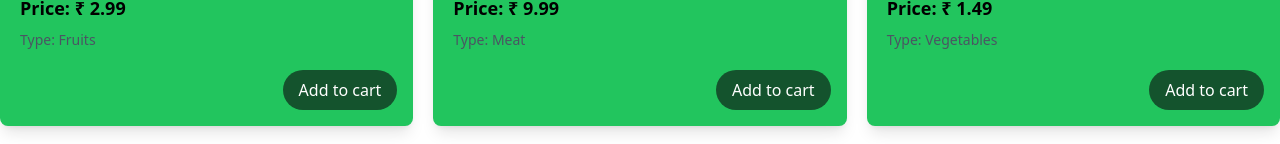
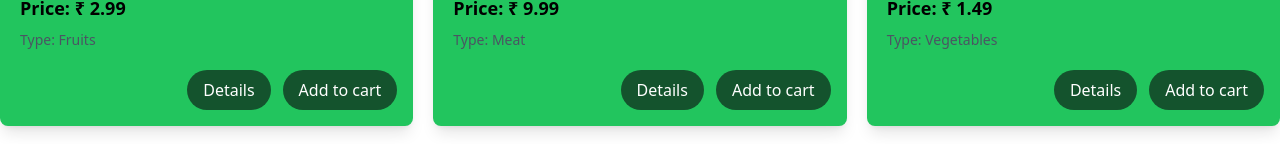
Before and after one commit to Tirthankar03/agroww, a React (Vite) app: page / in a window 1280 px wide. Shown: the part 699-843 px from the top of the page. Built offline with nearby package versions, Linux system fonts and the light colour scheme.

Commit message:
ui design of cart page created basic reducer functions for products initialized

```diff
--- a/package.json
+++ b/package.json
@@ -10,11 +10,14 @@
     "preview": "vite preview"
   },
   "dependencies": {
+    "@reduxjs/toolkit": "^2.2.2",
     "@tailwindcss/aspect-ratio": "^0.4.2",
     "react": "^18.2.0",
     "react-dom": "^18.2.0",
     "react-icons": "^5.0.1",
-    "react-router-dom": "^6.22.2"
+    "react-redux": "^9.1.0",
+    "react-router-dom": "^6.22.2",
+    "sonner": "^1.4.41"
   },
   "devDependencies": {
     "@types/react": "^18.2.56",
--- a/src/components/Card.tsx
+++ b/src/components/Card.tsx
@@ -2,9 +2,12 @@ import { Link } from "react-router-dom";
 import { Product } from "../libs/type";
 import { useState } from "react";
 import { FaBookmark, FaRegBookmark } from "react-icons/fa";
+import { useAppDispatch } from "../store/store";
+import { addToCart } from "../store/features/productSlice";
 
 function Card(props: Product) {
     const [heart, setHeart] = useState(true);
+    const dispatch = useAppDispatch();
   return (
     <div className="flex flex-col w-full h-full !p-4 bg-green-500 shadow-lg rounded-lg">
         <div className="relative w-full h-full">
@@ -43,12 +46,19 @@ function Card(props: Product) {
 
 
 
-          <div className="flex flex-1 items-end flex-row-reverse">
-          <Link
-            to={'/cart'}
+          <div className="flex flex-1 items-end gap-3 flex-row-reverse">
+          <button
+            onClick={() => dispatch(addToCart({...props, quantity: 1}))}
             className="linear rounded-[20px] bg-green-900 px-4 py-2 text-base font-medium text-white transition duration-200 hover:bg-green-700 active:bg-green-700"
           >
             Add to cart
+          </button>
+
+          <Link
+            to={`/details/${props.id}`}
+            className="linear rounded-[20px] bg-green-900 px-4 py-2 text-base font-medium text-white transition duration-200 hover:bg-green-700 active:bg-green-700"
+          >
+            Details
           </Link>
           </div>
 
--- a/src/main.tsx
+++ b/src/main.tsx
@@ -2,9 +2,14 @@ import React from 'react'
 import ReactDOM from 'react-dom/client'
 import App from './App.tsx'
 import './index.css'
-
+import { Toaster } from 'sonner';
+import { Provider } from 'react-redux';
+import { store } from './store/store.ts';
 ReactDOM.createRoot(document.getElementById('root')!).render(
   <React.StrictMode>
+    	<Provider store={store}>
     <App />
+      </Provider>
+    <Toaster richColors={true}/>
   </React.StrictMode>,
 )
--- a/src/pages/CartPage.tsx
+++ b/src/pages/CartPage.tsx
@@ -1,9 +1,11 @@
 import ItemCard from "../components/ItemCard";
-import { Products } from "../constants/dummy";
 import { Product } from "../libs/type";
+import { useAppSelector } from "../store/store";
 
 function CartPage() {
-    const products: Product[] = Products
+    // const products: Product[] = Products
+
+    const products = useAppSelector(state=>state.product.products);
   return (
     <div className='container'>
       <h1 className="text-5xl text-primeColor font-titleFont font-bold">
--- /dev/null
+++ b/src/store/features/productSlice.ts
@@ -0,0 +1,71 @@
+import { PayloadAction, createSlice } from '@reduxjs/toolkit'
+import { Product } from "../../libs/type";
+import { toast } from 'sonner';
+
+
+type ProductState = {
+  products: Product[]
+}
+
+
+
+const initialState: ProductState = {
+  products: [],
+}
+
+export const ProductSlice = createSlice({
+    name: "product",
+    initialState,
+    reducers: {
+    addToCart: (state, action:PayloadAction<Product>) => {
+      const product = state.products.find(
+        (product) => product.id === action.payload.id
+      );
+      if (product && product.quantity && action.payload.quantity) {
+        product.quantity += action.payload.quantity;
+      } else {
+        state.products.push(action.payload);
+      }
+
+      console.log("products>>>>>>>", state.products);
+
+
+      toast.success("Product added to cart");
+    },
+    increaseCount: (state, action:PayloadAction<Product>) => {
+      const product = state.products.find(
+        (product) => product.id === action.payload.id
+      );
+      if (product && product.quantity && action.payload.quantity) {
+        product.quantity++;
+        toast.success("quantity increased!");
+
+      }
+    },
+    decreaseCount: (state, action:PayloadAction<Product>) => {
+      const product = state.products.find(
+        (product) => product.id === action.payload.id
+      );
+      if (product && action.payload.quantity && product?.quantity === 1) {
+        product.quantity = 1;
+      } else {
+        product.quantity--;
+        toast.success("quantity decreased!");
+
+      }
+    },
+    deleteProduct: (state, action:PayloadAction<string>) => {
+      state.products = state.products.filter(
+        (product) => product.id !== action.payload
+      );
+      toast.error("Product removed from cart");
+    },
+    resetCart: (state) => {
+      state.products = [];
+      toast.success("cart reset succesfully");
+    },
+  },
+});
+
+export default ProductSlice.reducer;
+export const { addToCart, increaseCount, decreaseCount, deleteProduct, resetCart  }=ProductSlice.actions;
--- /dev/null
+++ b/src/store/store.ts
@@ -0,0 +1,17 @@
+import { configureStore } from "@reduxjs/toolkit";
+import { ProductSlice } from "./features/productSlice";
+import { TypedUseSelectorHook, useDispatch, useSelector } from "react-redux";
+
+export const store= configureStore({
+    reducer: {
+        product: ProductSlice.reducer
+    }
+})
+
+
+//App dispatch to dispatch our actions to the store
+//app selector which is used to retrive data from the store
+
+//need to write these lines to make them work in ts
+export const useAppDispatch:()=>typeof store.dispatch=useDispatch;
+export const useAppSelector: TypedUseSelectorHook<ReturnType<typeof store.getState>>=useSelector;
```
Also changed, not shown: 1 other file (tests, documents, lock files or other folders).
